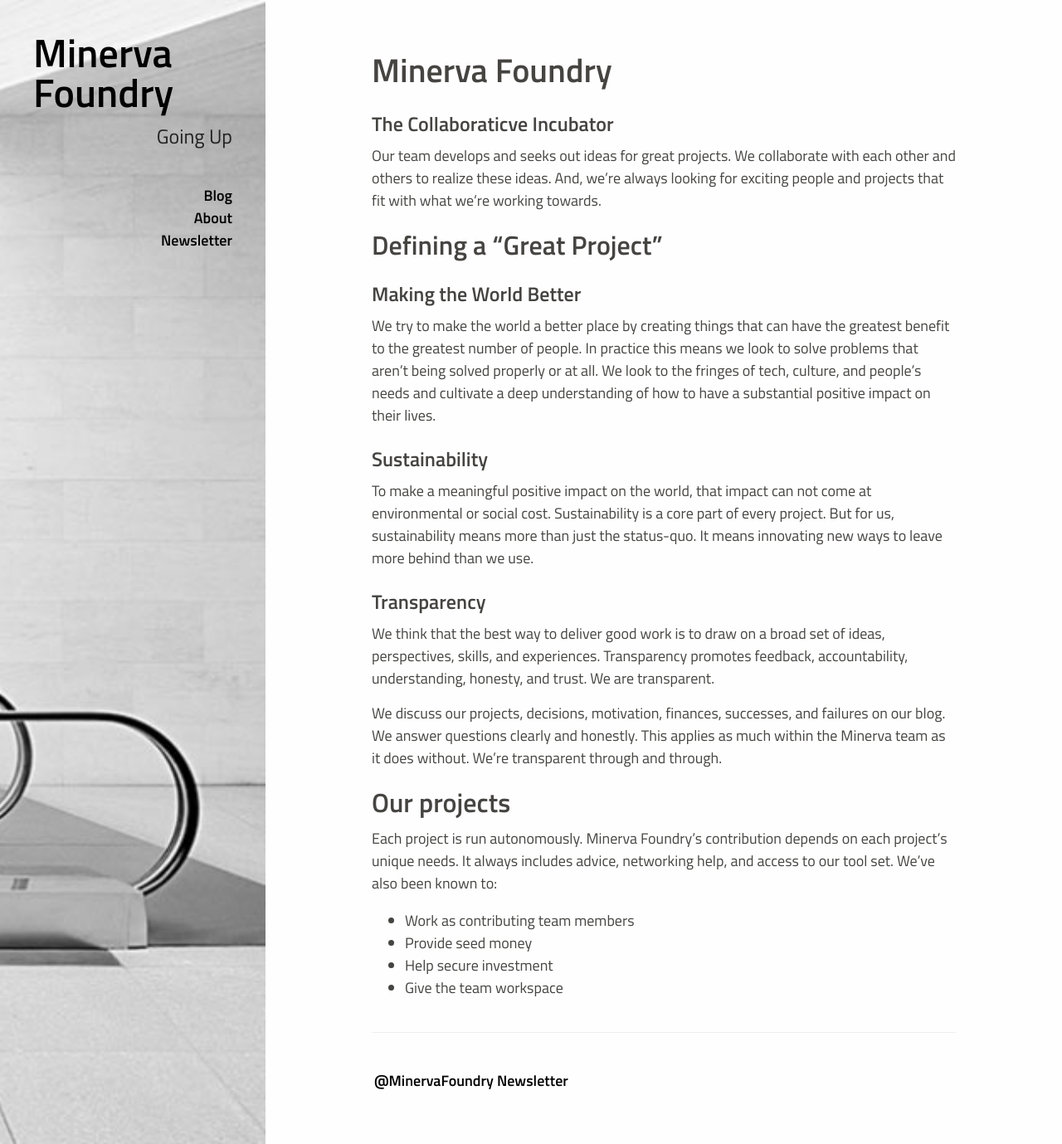
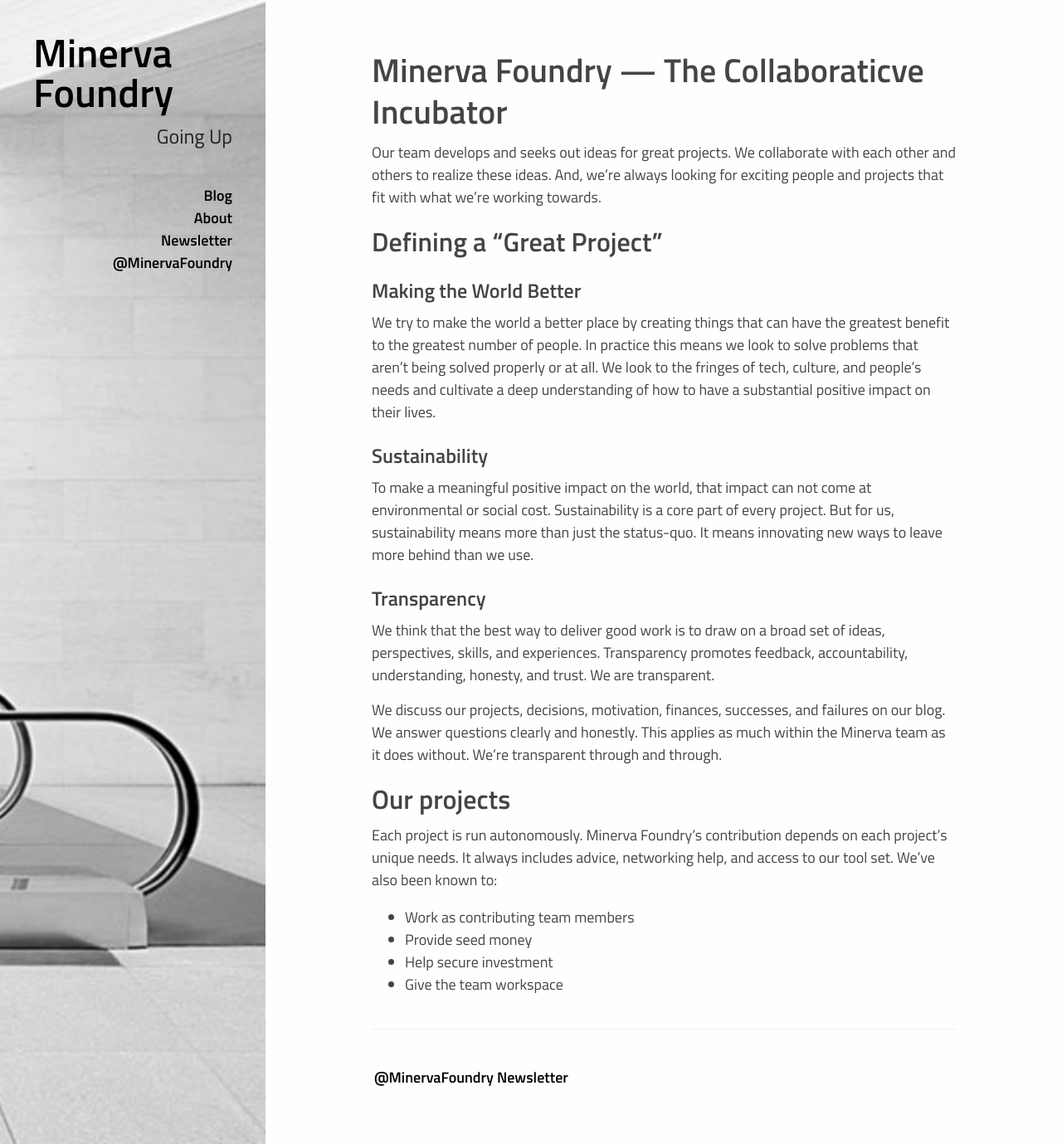
Before and after one commit to minervafoundry/minervafoundry.github.io, a Jekyll site: the page built from about/index.md, in a window 1280 px wide and 1379 px high. Shown: the whole window at 83% size. Built offline with Jekyll 4.4.1, drawn with Linux system fonts in a browser that asks for light colours; Markdown is read by kramdown in place of the engine named in the settings.

Commit message:
added twitter link to menu

```diff
--- a/_layouts/default.html
+++ b/_layouts/default.html
@@ -35,6 +35,9 @@
             <li>
               <a href="/newsletter/">Newsletter</a>
             </li>
+            <li>
+              <a href="https://twitter.com/MinervaFoundry">@MinervaFoundry</a>
+            </li>
           </ul>
         </div>
       </div>
--- a/about/index.md
+++ b/about/index.md
@@ -3,9 +3,7 @@ layout: default
 title: Minerva Foundry - The Collaboraticve Incubator
 ---
 
-# Minerva Foundry
-
-### The Collaboraticve Incubator
+# Minerva Foundry — The Collaboraticve Incubator
 
 Our team develops and seeks out ideas for great projects. We collaborate with each other and others to realize these ideas. And, we’re always looking for exciting people and projects that fit with what we’re working towards.
 
```
